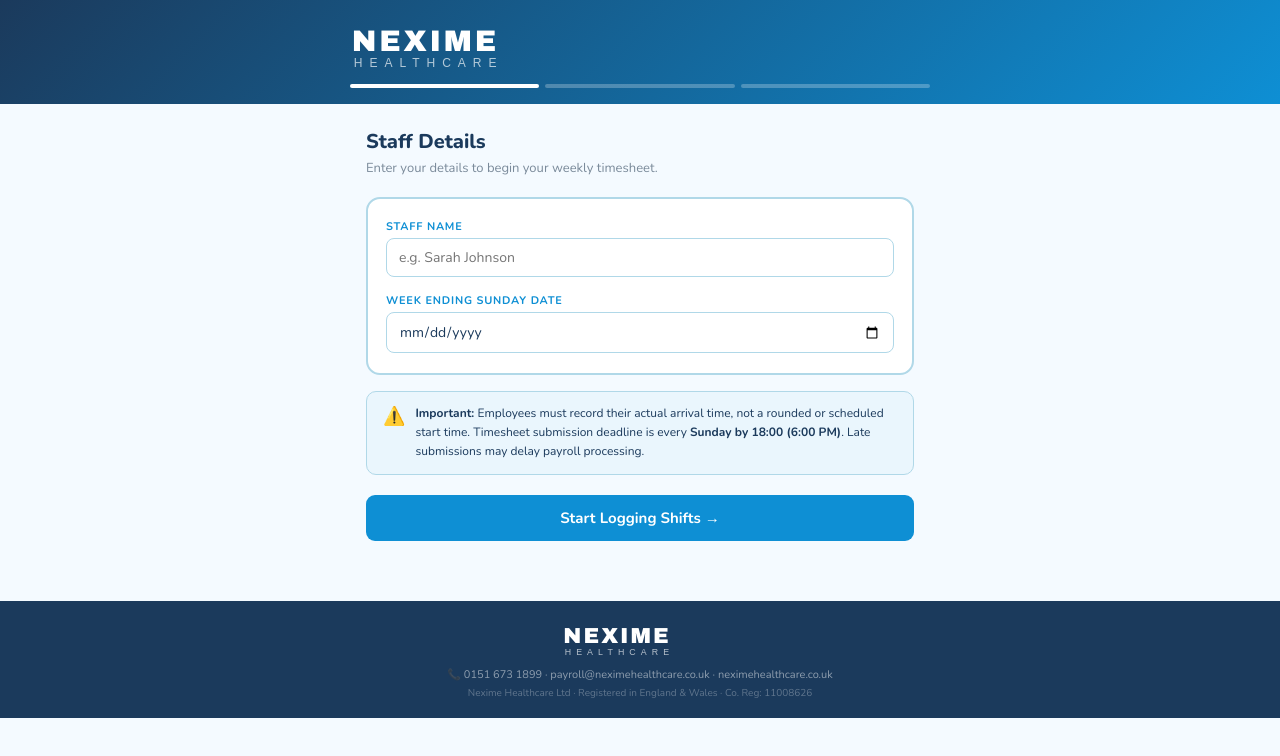
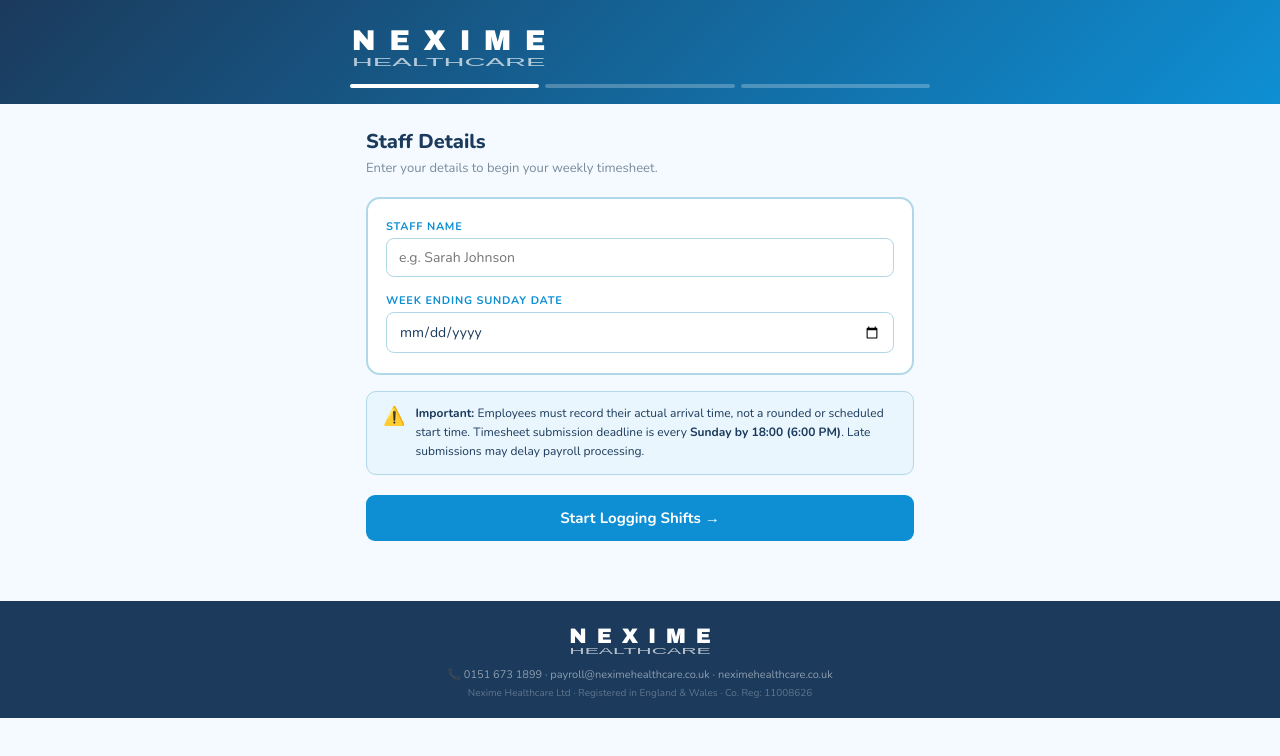
Before and after one commit to payroll1982/nexime-timesheet, a React (Vite) app: page / in a window 1280 px wide. Shown: the top 756 px of the page. Built offline with nearby package versions, Linux system fonts and the light colour scheme.

Commit message:
Add files via upload

```diff
--- a/src/App.jsx
+++ b/src/App.jsx
@@ -34,12 +34,18 @@ const fmt   = n => n.toFixed(2);
 
 // ── Logo ───────────────────────────────────────────────
 function Logo({ height=50, light=false }) {
+  // textLength on both lines forces them to render at identical width
+  // so HEALTHCARE always aligns perfectly under NEXIME
   return (
-    <svg height={height} viewBox="0 0 230 56" xmlns="http://www.w3.org/2000/svg" style={{display:"block"}}>
-      <text x="2" y="36" fontFamily="'Arial Black',Arial,sans-serif" fontWeight="900"
-        fontSize="32" fill={light?"#fff":BLUE} letterSpacing="3">NEXIME</text>
-      <text x="4" y="53" fontFamily="Arial,sans-serif" fontWeight="400"
-        fontSize="13" fill={light?"rgba(255,255,255,.68)":GRAY} letterSpacing="7.5">HEALTHCARE</text>
+    <svg height={height} viewBox="0 0 220 58" xmlns="http://www.w3.org/2000/svg" style={{display:"block"}}>
+      <text x="2" y="36"
+        fontFamily="'Arial Black',Arial,sans-serif" fontWeight="900" fontSize="32"
+        fill={light?"#fff":BLUE}
+        textLength="216" lengthAdjust="spacing">NEXIME</text>
+      <text x="2" y="54"
+        fontFamily="Arial,sans-serif" fontWeight="400" fontSize="13"
+        fill={light?"rgba(255,255,255,.68)":GRAY}
+        textLength="216" lengthAdjust="spacingAndGlyphs">HEALTHCARE</text>
     </svg>
   );
 }
```
